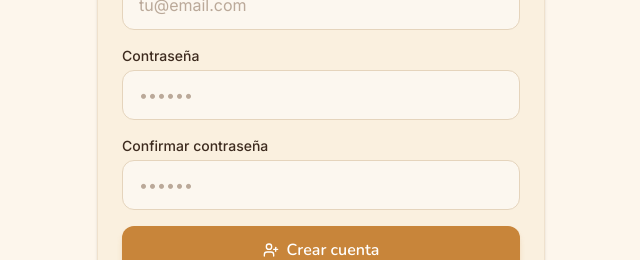
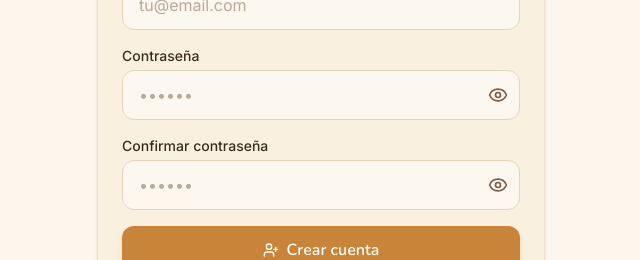
Before and after one commit to gasssston/my-little-poop, a React (Vite) app: page /register in a window 1280 px wide. Shown: the part 396-656 px from the top of the page, without its empty margins (319-959 px from the left). Built offline with nearby package versions, Linux system fonts and the light colour scheme; no server answers.

Commit message:
feat: nudge notification FIXED

```diff
--- a/src/components/auth/RegisterForm.jsx
+++ b/src/components/auth/RegisterForm.jsx
@@ -6,12 +6,14 @@ import { registerSchema } from '../../lib/validations'
 import { useNavigate, Link } from 'react-router-dom'
 import { toast } from 'sonner'
 import Button from '../ui/Button'
-import { UserPlus } from 'lucide-react'
+import { UserPlus, Eye, EyeOff } from 'lucide-react'
 
 export default function RegisterForm() {
   const { signUp } = useAuth()
   const navigate = useNavigate()
   const [loading, setLoading] = useState(false)
+  const [showPassword, setShowPassword] = useState(false)
+  const [showConfirm, setShowConfirm] = useState(false)
 
   const { register, handleSubmit, formState: { errors } } = useForm({
     resolver: zodResolver(registerSchema),
@@ -56,23 +58,41 @@ export default function RegisterForm() {
 
       <div>
         <label className="block text-sm font-medium text-text-primary mb-1">Contraseña</label>
+        <div className="relative">
           <input
-          type="password"
+            type={showPassword ? 'text' : 'password'}
             {...register('password')}
-          className="w-full px-4 py-3 rounded-xl border border-border bg-white/50 text-text-primary placeholder:text-text-secondary/50 focus:outline-none focus:ring-2 focus:ring-accent/50 focus:border-accent transition-all"
+            className="w-full px-4 py-3 pr-11 rounded-xl border border-border bg-white/50 text-text-primary placeholder:text-text-secondary/50 focus:outline-none focus:ring-2 focus:ring-accent/50 focus:border-accent transition-all"
             placeholder="••••••"
           />
+          <button
+            type="button"
+            onClick={() => setShowPassword(!showPassword)}
+            className="absolute right-3 top-1/2 -translate-y-1/2 text-text-secondary hover:text-text-primary transition-colors cursor-pointer"
+          >
+            {showPassword ? <EyeOff className="w-5 h-5" /> : <Eye className="w-5 h-5" />}
+          </button>
+        </div>
         {errors.password && <p className="text-error text-xs mt-1">{errors.password.message}</p>}
       </div>
 
       <div>
         <label className="block text-sm font-medium text-text-primary mb-1">Confirmar contraseña</label>
+        <div className="relative">
           <input
-          type="password"
+            type={showConfirm ? 'text' : 'password'}
             {...register('confirmPassword')}
-          className="w-full px-4 py-3 rounded-xl border border-border bg-white/50 text-text-primary placeholder:text-text-secondary/50 focus:outline-none focus:ring-2 focus:ring-accent/50 focus:border-accent transition-all"
+            className="w-full px-4 py-3 pr-11 rounded-xl border border-border bg-white/50 text-text-primary placeholder:text-text-secondary/50 focus:outline-none focus:ring-2 focus:ring-accent/50 focus:border-accent transition-all"
             placeholder="••••••"
           />
+          <button
+            type="button"
+            onClick={() => setShowConfirm(!showConfirm)}
+            className="absolute right-3 top-1/2 -translate-y-1/2 text-text-secondary hover:text-text-primary transition-colors cursor-pointer"
+          >
+            {showConfirm ? <EyeOff className="w-5 h-5" /> : <Eye className="w-5 h-5" />}
+          </button>
+        </div>
         {errors.confirmPassword && <p className="text-error text-xs mt-1">{errors.confirmPassword.message}</p>}
       </div>
 
--- a/src/components/layout/AppLayout.jsx
+++ b/src/components/layout/AppLayout.jsx
@@ -1,17 +1,20 @@
 import { Outlet } from 'react-router-dom'
+import { useNotifications } from '../../hooks/useNotifications'
 import Sidebar from './Sidebar'
 import BottomTabs from './BottomTabs'
 
 export default function AppLayout() {
+  const notificationData = useNotifications()
+
   return (
     <div className="min-h-screen bg-cream">
-      <Sidebar />
+      <Sidebar notificationData={notificationData} />
       <main className="md:ml-60 pb-20 md:pb-0">
         <div className="max-w-2xl mx-auto px-4 py-6">
           <Outlet />
         </div>
       </main>
-      <BottomTabs />
+      <BottomTabs notificationData={notificationData} />
     </div>
   )
 }
--- a/src/components/layout/BottomTabs.jsx
+++ b/src/components/layout/BottomTabs.jsx
@@ -1,5 +1,6 @@
 import { NavLink } from 'react-router-dom'
 import { PlusCircle, ClipboardList, Users, User } from 'lucide-react'
+import NotificationBell from '../social/NotificationBell'
 
 const tabs = [
   { to: '/app/log', icon: PlusCircle, label: 'Registrar' },
@@ -8,7 +9,9 @@ const tabs = [
   { to: '/app/account', icon: User, label: 'Cuenta' },
 ]
 
-export default function BottomTabs() {
+export default function BottomTabs({ notificationData }) {
+  const { notifications = [], unreadCount = 0, markAsRead = () => {}, markAllAsRead = () => {} } = notificationData || {}
+
   return (
     <nav className="md:hidden fixed bottom-0 left-0 right-0 bg-cream-card border-t border-border z-40 safe-area-bottom">
       <div className="flex justify-around items-center h-16">
@@ -28,6 +31,12 @@ export default function BottomTabs() {
             <span className="text-[10px] font-semibold">{tab.label}</span>
           </NavLink>
         ))}
+        <NotificationBell
+          unreadCount={unreadCount}
+          notifications={notifications}
+          onMarkAsRead={markAsRead}
+          onMarkAllAsRead={markAllAsRead}
+        />
       </div>
     </nav>
   )
--- a/src/components/layout/Sidebar.jsx
+++ b/src/components/layout/Sidebar.jsx
@@ -1,6 +1,5 @@
 import { NavLink, useNavigate } from 'react-router-dom'
 import { useAuth } from '../../hooks/useAuth'
-import { useNotifications } from '../../hooks/useNotifications'
 import { LogOut, PlusCircle, ClipboardList, Users, User } from 'lucide-react'
 import { toast } from 'sonner'
 import NotificationBell from '../social/NotificationBell'
@@ -12,10 +11,10 @@ const navItems = [
   { to: '/app/account', icon: User, label: 'Mi cuenta' },
 ]
 
-export default function Sidebar() {
+export default function Sidebar({ notificationData }) {
   const { signOut } = useAuth()
   const navigate = useNavigate()
-  const { notifications, unreadCount, markAsRead, markAllAsRead } = useNotifications()
+  const { notifications = [], unreadCount = 0, markAsRead = () => {}, markAllAsRead = () => {} } = notificationData || {}
 
   const handleSignOut = async () => {
     try {
```
Lines whose indentation alone changed are shown as unchanged.
